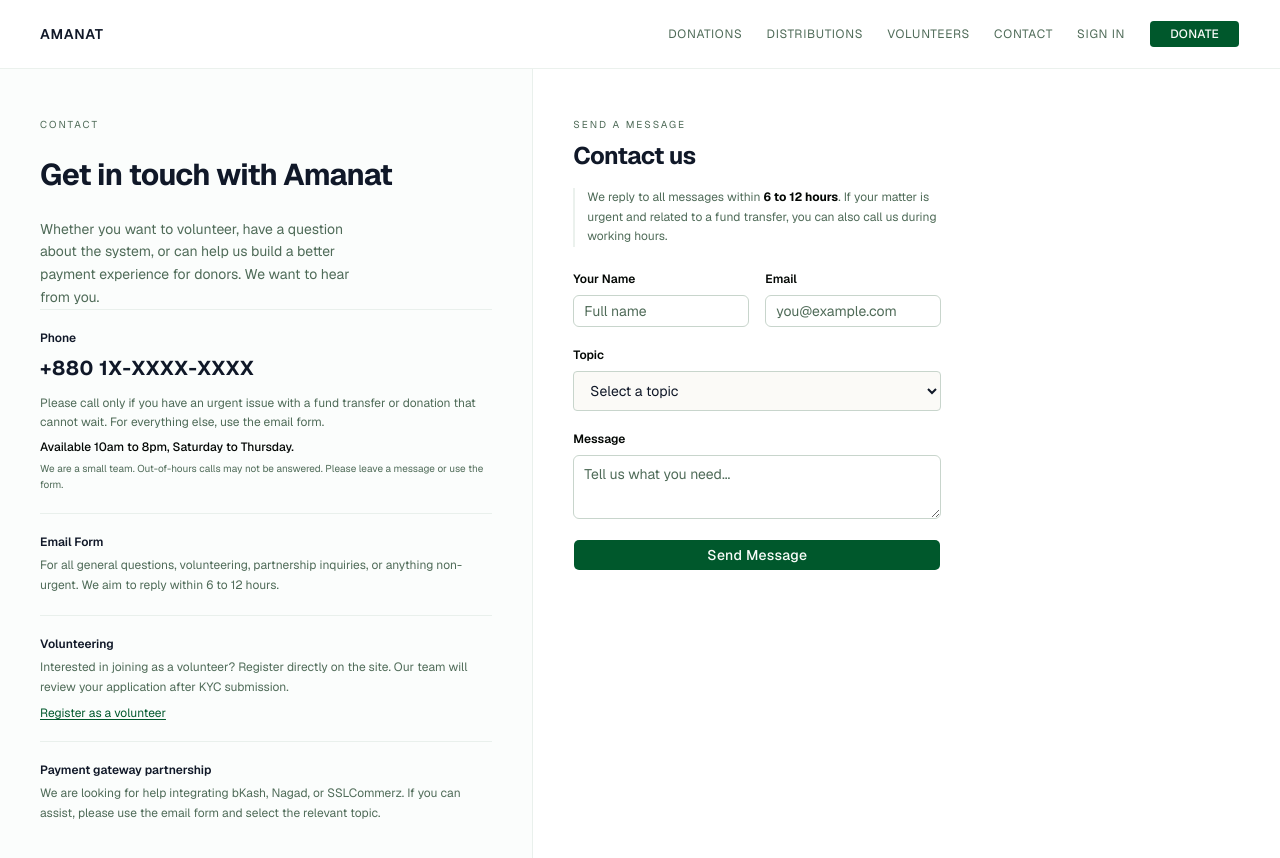
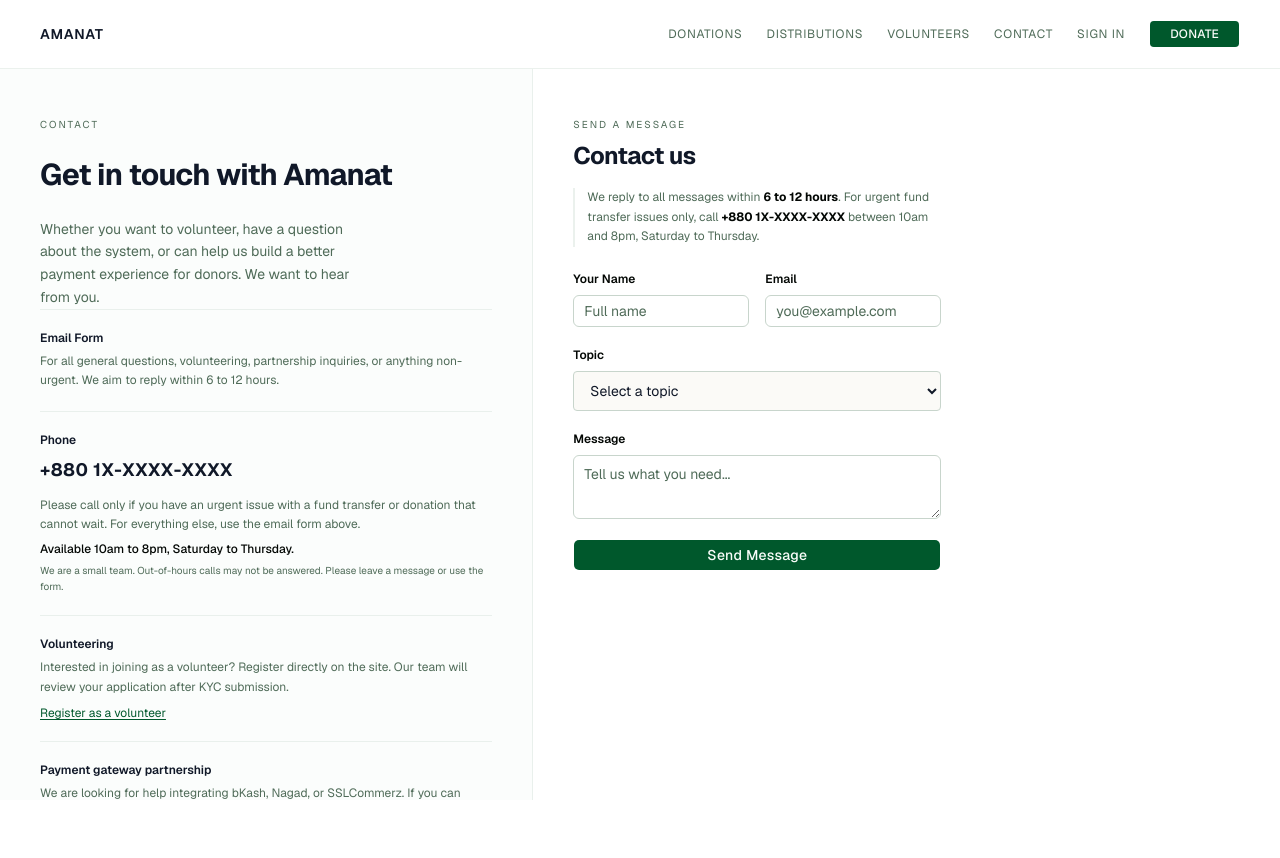
Before and after one commit to RAFSuNX/Amanat, a Next.js app: page /contact in a window 1280 px wide. Shown: the top 858 px of the page. After the commit the page ends 800 px from the top, so only its background shows below. Built offline with nearby package versions, Linux system fonts and the light colour scheme.

Commit message:
100dvh/dvw on all pages with overflow-y-auto on content, phone moved below email on contact page

```diff
--- a/app/(admin)/layout.tsx
+++ b/app/(admin)/layout.tsx
@@ -18,7 +18,7 @@ export default async function AdminLayout({ children }: { children: React.ReactN
   if (!session) redirect("/login")
 
   return (
-    <div className="min-h-screen flex">
+    <div className="h-dvh w-dvw flex overflow-hidden">
       {/* Sidebar */}
       <aside className="w-52 border-r border-border/40 flex flex-col shrink-0 bg-muted/20">
         <div className="px-6 py-5 border-b border-border/40">
@@ -45,7 +45,7 @@ export default async function AdminLayout({ children }: { children: React.ReactN
       </aside>
 
       {/* Main */}
-      <main className="flex-1 overflow-auto p-10">{children}</main>
+      <main className="flex-1 overflow-y-auto p-10">{children}</main>
     </div>
   )
 }
--- a/app/(auth)/layout.tsx
+++ b/app/(auth)/layout.tsx
@@ -2,7 +2,7 @@ import Link from "next/link"
 
 export default function AuthLayout({ children }: { children: React.ReactNode }) {
   return (
-    <div className="min-h-screen grid md:grid-cols-[5fr_7fr]">
+    <div className="h-dvh w-dvw grid md:grid-cols-[5fr_7fr] overflow-hidden">
       {/* Left: brand panel */}
       <div className="hidden md:flex flex-col justify-between bg-primary px-12 py-12">
         <Link href="/" className="text-sm font-semibold text-primary-foreground tracking-tight">
--- a/app/(public)/contact/contact-form.tsx
+++ b/app/(public)/contact/contact-form.tsx
@@ -62,7 +62,7 @@ export function ContactForm() {
 
       <div className="border-l-2 border-border/40 pl-3 mb-6">
         <p className="text-xs text-muted-foreground leading-relaxed">
-          We reply to all messages within <strong className="text-foreground">6 to 12 hours</strong>. If your matter is urgent and related to a fund transfer, you can also call us during working hours.
+          We reply to all messages within <strong className="text-foreground">6 to 12 hours</strong>. For urgent fund transfer issues only, call <strong className="text-foreground">+880 1X-XXXX-XXXX</strong> between 10am and 8pm, Saturday to Thursday.
         </p>
       </div>
 
--- a/app/(public)/contact/page.tsx
+++ b/app/(public)/contact/page.tsx
@@ -5,10 +5,10 @@ import { ContactForm } from "./contact-form"
 
 export default function ContactPage() {
   return (
-    <div className="min-h-screen flex flex-col">
+    <div className="h-dvh w-dvw flex flex-col overflow-hidden">
       <PublicNav donateButton />
 
-      <div className="flex-1 grid md:grid-cols-[1fr_1.4fr]">
+      <div className="flex-1 grid md:grid-cols-[1fr_1.4fr] overflow-hidden">
         {/* Left: contact info */}
         <div className="hidden md:flex flex-col justify-between px-10 py-12 border-r border-border/40 bg-muted/20">
           <div className="flex flex-col gap-4">
@@ -21,14 +21,22 @@ export default function ContactPage() {
             </p>
           </div>
 
-          <div className="flex flex-col gap-0">
-            {/* Phone - urgent only */}
+          <div className="flex flex-col gap-0 overflow-y-auto">
+            {/* Email - primary contact method */}
+            <div className="border-t border-border/40 pt-5 pb-5 flex flex-col gap-1.5">
+              <p className="text-xs font-semibold">Email Form</p>
+              <p className="text-xs text-muted-foreground leading-relaxed">
+                For all general questions, volunteering, partnership inquiries, or anything non-urgent. We aim to reply within 6 to 12 hours.
+              </p>
+            </div>
+
+            {/* Phone - secondary, urgent only */}
             <div className="border-t border-border/40 pt-5 pb-5 flex flex-col gap-2">
               <p className="text-xs font-semibold">Phone</p>
-              <p className="text-xl font-bold tracking-wide">+880 1X-XXXX-XXXX</p>
+              <p className="text-lg font-bold tracking-wide">+880 1X-XXXX-XXXX</p>
               <div className="flex flex-col gap-1.5 mt-1">
                 <p className="text-xs text-muted-foreground leading-relaxed">
-                  Please call only if you have an urgent issue with a fund transfer or donation that cannot wait. For everything else, use the email form.
+                  Please call only if you have an urgent issue with a fund transfer or donation that cannot wait. For everything else, use the email form above.
                 </p>
                 <p className="text-xs font-medium text-foreground">
                   Available 10am to 8pm, Saturday to Thursday.
@@ -37,14 +45,6 @@ export default function ContactPage() {
                   We are a small team. Out-of-hours calls may not be answered. Please leave a message or use the form.
                 </p>
               </div>
-            </div>
-
-            {/* Email */}
-            <div className="border-t border-border/40 pt-5 pb-5 flex flex-col gap-1.5">
-              <p className="text-xs font-semibold">Email Form</p>
-              <p className="text-xs text-muted-foreground leading-relaxed">
-                For all general questions, volunteering, partnership inquiries, or anything non-urgent. We aim to reply within 6 to 12 hours.
-              </p>
             </div>
 
             {/* Volunteer */}
--- a/app/(public)/donate/page.tsx
+++ b/app/(public)/donate/page.tsx
@@ -56,7 +56,7 @@ export default function DonatePage() {
 
   if (done) {
     return (
-      <div className="min-h-screen flex flex-col">
+      <div className="h-dvh w-dvw flex flex-col overflow-hidden">
         <PublicNav />
         <div className="flex-1 flex flex-col items-center justify-center gap-6 px-10 text-center">
           <p className="text-[10px] uppercase tracking-[0.2em] text-primary">Submitted</p>
@@ -76,10 +76,10 @@ export default function DonatePage() {
   }
 
   return (
-    <div className="min-h-screen flex flex-col">
+    <div className="h-dvh w-dvw flex flex-col overflow-hidden">
       <PublicNav donateButton={false} />
 
-      <div className="flex-1 grid md:grid-cols-[1fr_1.4fr]">
+      <div className="flex-1 grid md:grid-cols-[1fr_1.4fr] overflow-hidden">
         {/* Left: context */}
         <div className="hidden md:flex flex-col justify-between px-10 py-12 border-r border-border/40 bg-muted/20">
           <div className="flex flex-col gap-4">
--- a/app/(public)/ledger/distributions/page.tsx
+++ b/app/(public)/ledger/distributions/page.tsx
@@ -28,10 +28,10 @@ export default async function LedgerDistributionsPage() {
   )
 
   return (
-    <div className="min-h-screen flex flex-col">
+    <div className="h-dvh w-dvw flex flex-col overflow-hidden">
       <PublicNav activeHref="/ledger/distributions" donateButton />
 
-      <main className="flex-1 px-6 py-8 max-w-5xl mx-auto w-full">
+      <main className="flex-1 overflow-y-auto px-6 py-8 max-w-5xl mx-auto w-full">
         <h1 className="text-2xl font-bold mb-2">Distribution Ledger</h1>
         <p className="text-sm text-muted-foreground mb-6">
           All completed distribution cycles. Every taka distributed is accounted for here.
--- a/app/(public)/ledger/donations/page.tsx
+++ b/app/(public)/ledger/donations/page.tsx
@@ -85,10 +85,10 @@ export default async function LedgerDonationsPage() {
   ])
 
   return (
-    <div className="min-h-screen flex flex-col">
+    <div className="h-dvh w-dvw flex flex-col overflow-hidden">
       <PublicNav activeHref="/ledger/donations" donateButton />
 
-      <main className="flex-1 px-6 py-8 max-w-5xl mx-auto w-full">
+      <main className="flex-1 overflow-y-auto px-6 py-8 max-w-5xl mx-auto w-full">
         <h1 className="text-2xl font-bold mb-1">Donation Ledger</h1>
         <p className="text-sm text-muted-foreground mb-6">
           All donations including those pending confirmation. Pending donations are in review and will be added to the fund once verified. Click a receipt to view details.
--- a/app/(public)/ledger/volunteers/page.tsx
+++ b/app/(public)/ledger/volunteers/page.tsx
@@ -25,10 +25,10 @@ export default async function LedgerVolunteersPage() {
   const approved = volunteers.filter((v) => v.kycStatus === "APPROVED")
 
   return (
-    <div className="min-h-screen flex flex-col">
+    <div className="h-dvh w-dvw flex flex-col overflow-hidden">
       <PublicNav activeHref="/ledger/volunteers" donateButton />
 
-      <main className="flex-1 px-8 py-10 max-w-4xl mx-auto w-full">
+      <main className="flex-1 overflow-y-auto px-8 py-10 max-w-4xl mx-auto w-full">
         <h1 className="text-2xl font-bold mb-1">Volunteer Ledger</h1>
         <p className="text-sm text-muted-foreground mb-2">
           All verified volunteers are on public record. Transparency is how we build trust.
--- a/app/(volunteer)/layout.tsx
+++ b/app/(volunteer)/layout.tsx
@@ -27,7 +27,7 @@ export default async function VolunteerLayout({ children }: { children: React.Re
   }
 
   return (
-    <div className="min-h-screen flex">
+    <div className="h-dvh w-dvw flex overflow-hidden">
       {/* Sidebar */}
       <aside className="w-52 border-r border-border/40 flex flex-col shrink-0 bg-muted/20">
         <div className="px-6 py-5 border-b border-border/40">
@@ -54,7 +54,7 @@ export default async function VolunteerLayout({ children }: { children: React.Re
       </aside>
 
       {/* Main */}
-      <main className="flex-1 overflow-auto p-10">
+      <main className="flex-1 overflow-y-auto p-10">
         {kycLocked ? (
           <div className="flex flex-col gap-4 max-w-sm">
             <p className="text-[10px] uppercase tracking-[0.2em] text-muted-foreground">Access Restricted</p>
--- a/app/account/donations/page.tsx
+++ b/app/account/donations/page.tsx
@@ -28,7 +28,7 @@ export default async function AccountDonationsPage() {
   })
 
   return (
-    <div className="min-h-screen flex flex-col">
+    <div className="h-dvh w-dvw flex flex-col overflow-hidden">
       <nav className="border-b px-8 py-4 flex items-center justify-between">
         <Link href="/" className="text-sm font-semibold">Amanat</Link>
         <div className="flex items-center gap-4">
@@ -40,7 +40,7 @@ export default async function AccountDonationsPage() {
         </div>
       </nav>
 
-      <main className="flex-1 px-8 py-10 max-w-4xl mx-auto w-full">
+      <main className="flex-1 overflow-y-auto px-8 py-10 max-w-4xl mx-auto w-full">
         <h1 className="text-2xl font-bold mb-1">My Donations</h1>
         <p className="text-sm text-muted-foreground mb-8">
           All donations tied to your account. Pending donations are awaiting admin confirmation.
--- a/app/account/page.tsx
+++ b/app/account/page.tsx
@@ -35,7 +35,7 @@ export default async function AccountPage() {
     .where(eq(donations.userId, session.user.id))
 
   return (
-    <div className="min-h-screen flex flex-col">
+    <div className="h-dvh w-dvw flex flex-col overflow-hidden">
       <nav className="border-b px-8 py-4 flex items-center justify-between">
         <Link href="/" className="text-sm font-semibold">Amanat</Link>
         <div className="flex items-center gap-4">
@@ -44,7 +44,7 @@ export default async function AccountPage() {
         </div>
       </nav>
 
-      <main className="flex-1 px-8 py-10 max-w-2xl mx-auto w-full flex flex-col gap-8">
+      <main className="flex-1 overflow-y-auto px-8 py-10 max-w-2xl mx-auto w-full flex flex-col gap-8">
         <div>
           <h1 className="text-2xl font-bold">{session.user.name}</h1>
           <p className="text-sm text-muted-foreground mt-1">{session.user.email}</p>
```
